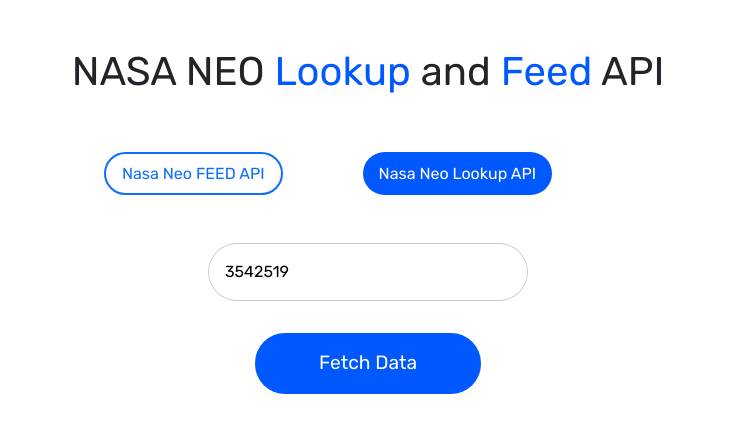
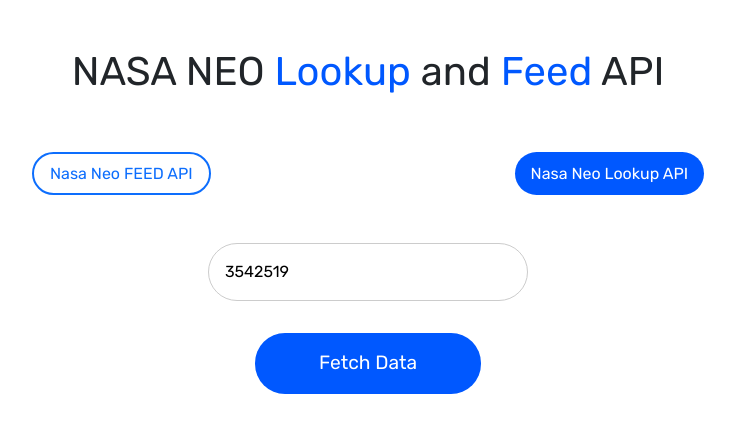
Before and after one commit to theinfosecguy/Neo-Feed-API, a React (Create React App) app: page / in a window 1280 px wide. Shown: the top 432 px of the page, without its empty margins (272-1007 px from the left). Built offline with nearby package versions, Linux system fonts and the light colour scheme.

Commit message:
Tabs Formatting Fixed

```diff
--- a/src/components/BTabs.js
+++ b/src/components/BTabs.js
@@ -3,7 +3,7 @@
 
 const BTabs = ({Feed, Lookup}) => {
     return (
-        <Tabs defaultActiveKey="neoLookup" id="uncontrolled-tab-example" className='mb-3r'>
+        <Tabs defaultActiveKey="neoLookup" id="uncontrolled-tab-example" className='mb-3r btabs'>
             <Tab eventKey="neoFeed" title="Nasa Neo FEED API">
             <Feed />
             </Tab>
--- a/src/css/App.css
+++ b/src/css/App.css
@@ -27,7 +27,6 @@
 .nav-tabs .nav-item.show .nav-link, .nav-tabs .nav-link.active {
     color: white!important;
     background-color: #0058ff!important;
-    margin-right: 5rem;
     border-radius: 22px;
     height: 2.7rem!important;
     border: 0px!important;
@@ -40,7 +39,6 @@
     border: 2px solid!important;
     height: 2.7rem!important;
     border-radius: 22px!important;
-    margin-right: 5rem;
 }
 
 .nav-tabs {
--- a/src/css/master.css
+++ b/src/css/master.css
@@ -24,6 +24,15 @@
     flex-direction: column;
     align-items: center;
     justify-content: center;
+}
+
+.btabs {
+    display: flex;
+    flex-direction: row;
+    width: 100vw;
+    max-width: 100%;
+    align-items: center;
+    justify-content: space-evenly;
 }
 
 /* Overwriting CSS for Bootstrap Accordion */
```
